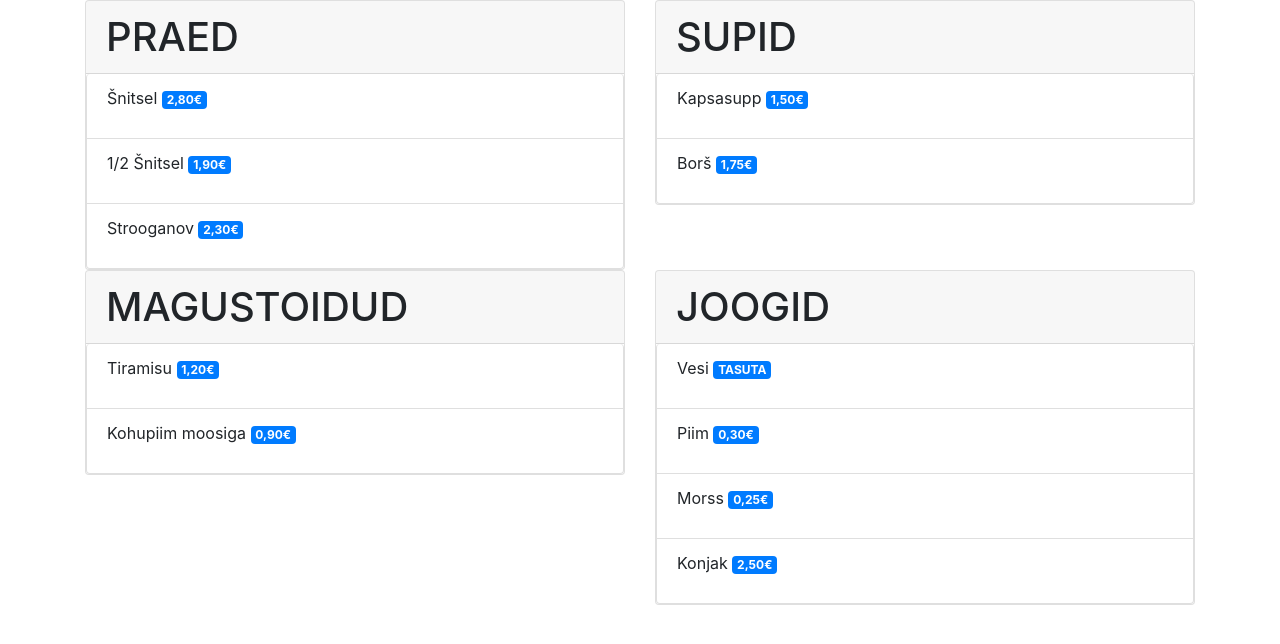
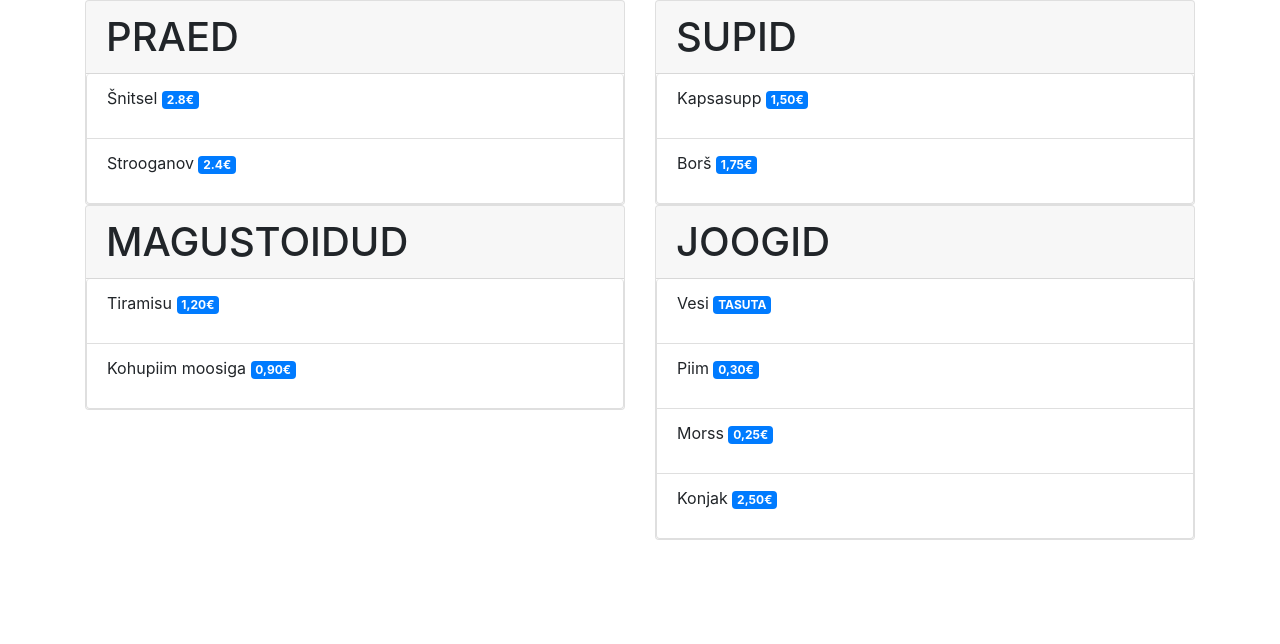
Before and after one commit to krkonsap/pvk, a PHP site: page / in a window 1280 px wide. Shown: the top 644 px of the page. Run offline with PHP 8.4, Linux system fonts and the light colour scheme; some libraries are stand-ins or nearby versions.

Commit message:
lisatud praadidele kuvaMenu funktsioon

```diff
--- a/menu/index.php
+++ b/menu/index.php
@@ -39,7 +39,7 @@
     foreach ($menu as $roog){
        if($roog['tyyp'] === $tyyp) {
            echo '<li class="list-group-item">
-                    <p>'.$roog['nimi'].'<span class="badge badge-primary">'.$roog['hind'].'€</span></p>
+                    <p>'.$roog['nimi'].' '.'<span class="badge badge-primary">'.$roog['hind'].'€</span></p>
                 </li>';
        }
     }
@@ -61,15 +61,11 @@
             <div class="card">
                 <h1 class="card-header">PRAED</h1>
                 <ul class="list-group">
-                    <li class="list-group-item">
-                        <p>Šnitsel <span class="badge badge-primary">2,80€</span></p>
-                    </li>
-                    <li class="list-group-item">
-                        <p>1/2 Šnitsel <span class="badge badge-primary">1,90€</span></p>
-                    </li>
-                    <li class="list-group-item">
-                        <p>Strooganov <span class="badge badge-primary">2,30€</span></p>
-                    </li>
+
+                    <?php
+                    kuvaMenu('praed');
+                    ?>
+
                 </ul>
             </div>
         </div>
```
